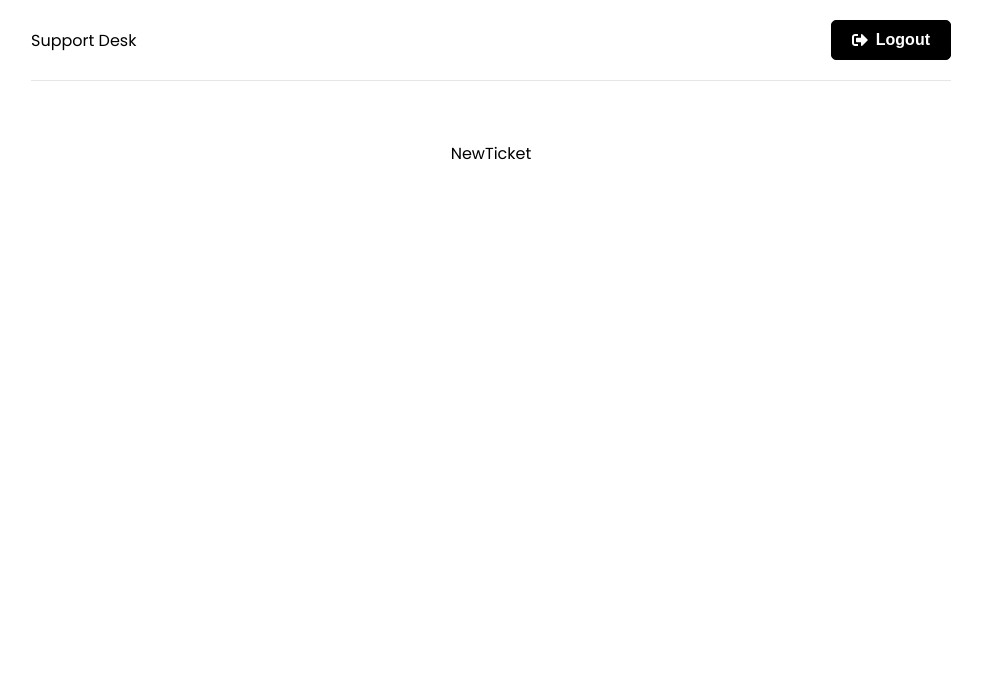
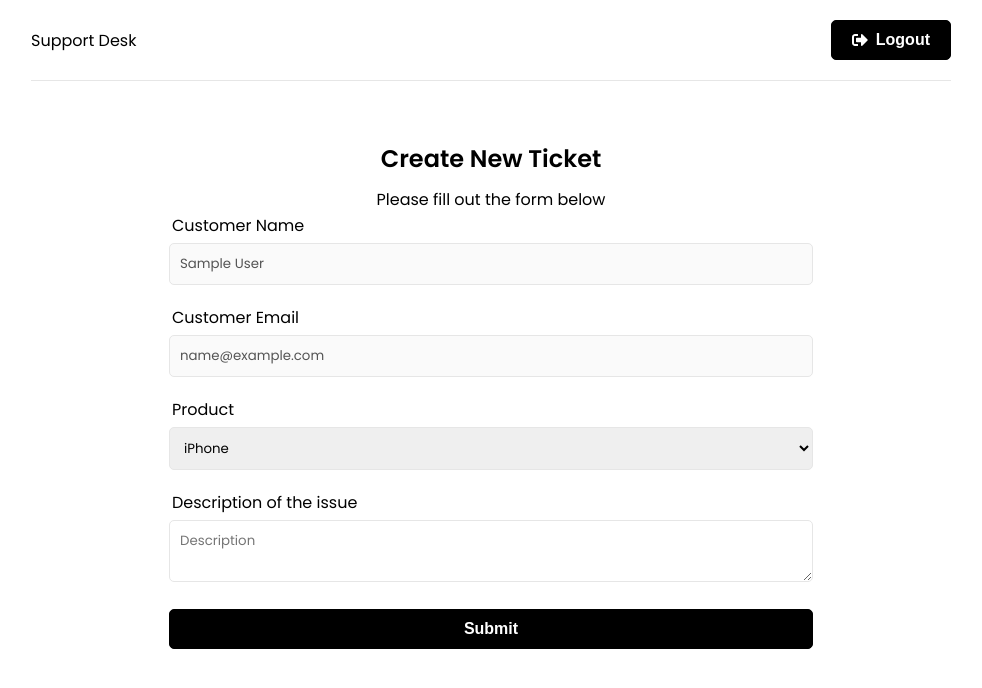
Before and after one commit to adityajinegar/Support-Ticket-System, a React (Create React App) app in the folder frontend/: page /new-ticket in a window 1280 px wide. Shown: the top 688 px of the page, without its empty margins (149-1131 px from the left). Built offline with nearby package versions, Linux system fonts and the light colour scheme; sample sign-in values are in the browser's storage.

Commit message:
new ticket form

```diff
--- a/frontend/src/pages/NewTicket.jsx
+++ b/frontend/src/pages/NewTicket.jsx
@@ -1,5 +1,65 @@
+import { useState } from 'react';
+import { useSelector } from 'react-redux';
+
 function NewTicket() {
-  return <div>NewTicket</div>;
+  const { user } = useSelector((state) => state.auth);
+  const [name] = useState(user.name);
+  const [email] = useState(user.email);
+  const [product, setProduct] = useState('iPhone');
+  const [description, setDescription] = useState('');
+
+  const onSubmit = (e) => {
+    e.preventDefault();
+  };
+
+  return (
+    <>
+      <section className='headling'>
+        <h1>Create New Ticket</h1>
+        <p>Please fill out the form below</p>
+      </section>
+
+      <section className='form'>
+        <div className='form-group'>
+          <label htmlFor='name'>Customer Name</label>
+          <input type='text' className='form-control' value={name} disabled />
+        </div>
+        <div className='form-group'>
+          <label htmlFor='name'>Customer Email</label>
+          <input type='text' className='form-control' value={email} disabled />
+        </div>
+        <form onSubmit={onSubmit}>
+          <div className='form-group'>
+            <label htmlFor='product'>Product</label>
+            <select
+              name='product'
+              id='product'
+              value={product}
+              onChange={(e) => setProduct(e.target.value)}
+            >
+              <option value='iPhone'>iPhone</option>
+              <option value='Macbook Pro'>Macbook Pro</option>
+              <option value='iPad'>iPad</option>
+            </select>
+          </div>
+          <div className='form-group'>
+            <label htmlFor='description'>Description of the issue</label>
+            <textarea
+              name='description'
+              id='description'
+              className='form-control'
+              placeholder='Description'
+              value={description}
+              onChange={(e) => setDescription(e.target.value)}
+            ></textarea>
+          </div>
+          <div className='form-group'>
+            <button className='btn btn-block'>Submit</button>
+          </div>
+        </form>
+      </section>
+    </>
+  );
 }
 
 export default NewTicket;
```
